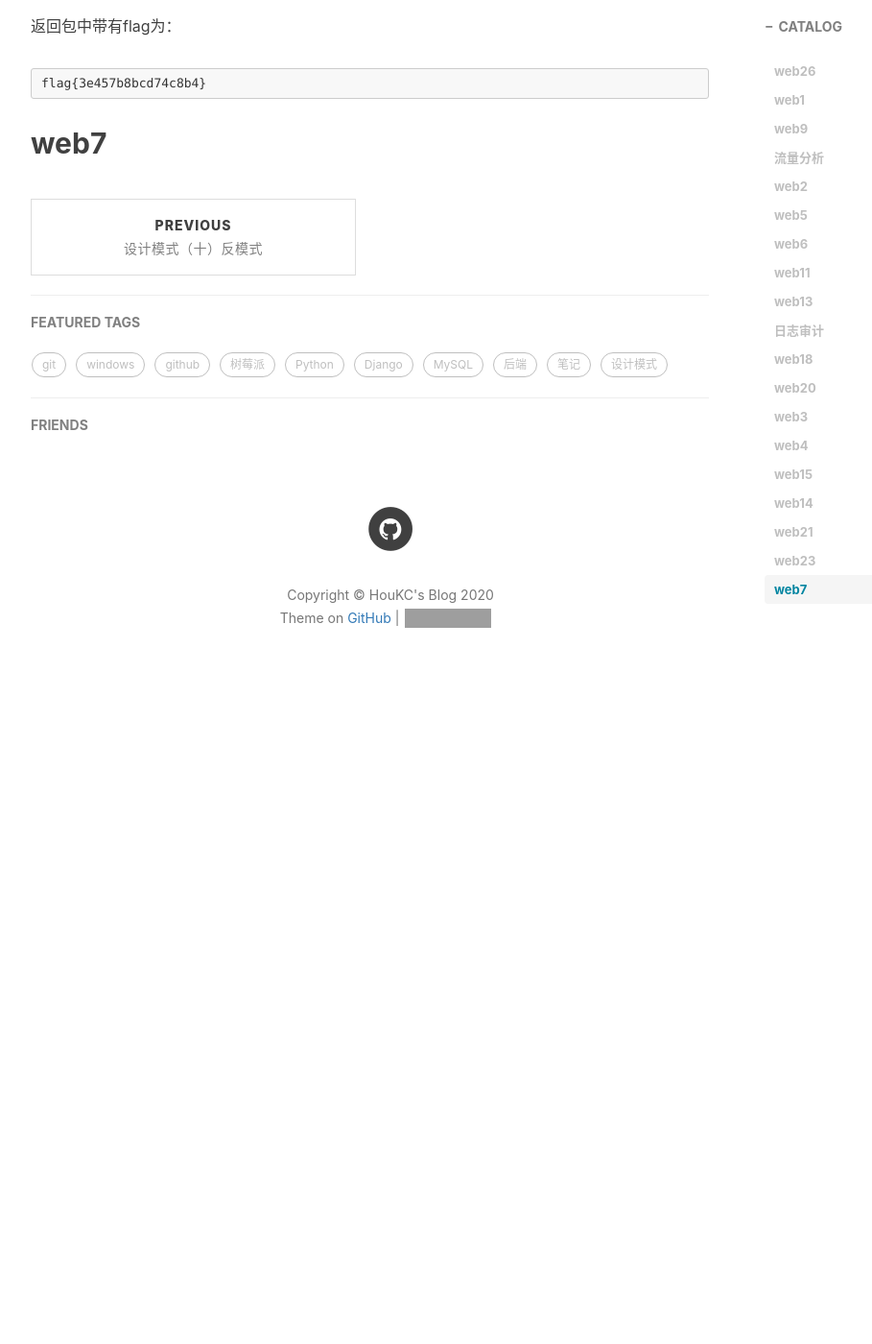
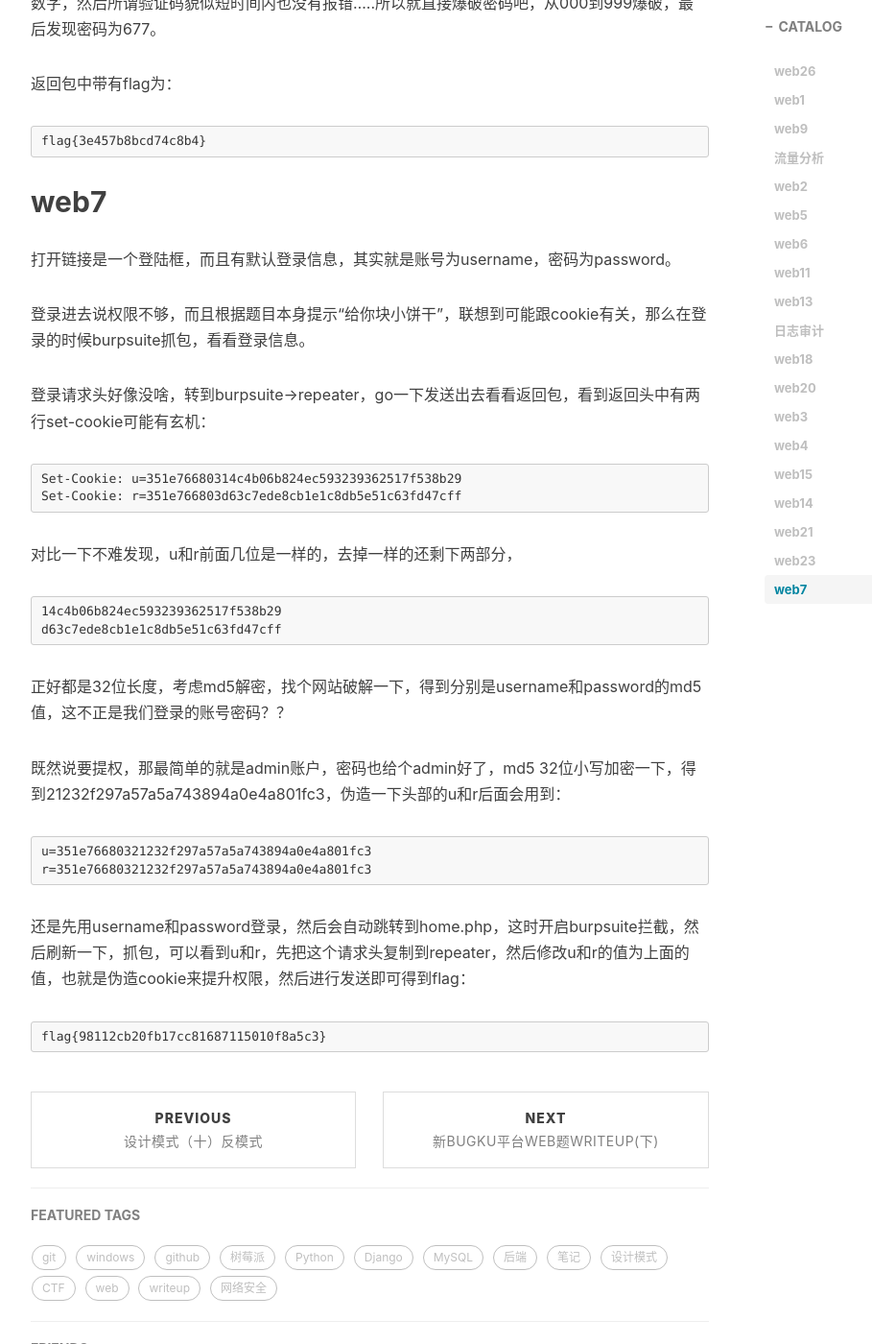
Before and after one commit to HouKC/houkc.github.io, a Jekyll site: the page built from _posts/2020-06-18-newBugKuWeb.md, in a window 1280 px wide and 1400 px high, scrolled down 12855 px. Shown: the whole window at 96% size, without its empty margins (233-1142 px from the left). Built offline with Jekyll 4.4.1, drawn with Linux system fonts in a browser that asks for light colours; nearby versions of some CDN libraries; comment, search, counter and statistics services are not loaded; before the commit the page ends 13603 px from its top, so only the background shows below that; some of the changed text lies outside the part shown; grey boxes are pictures that could not be loaded.

Commit message:
update newBugKuWeb.md and create newBugKuWeb2.md

````diff
--- a/_posts/2020-06-18-newBugKuWeb.md
+++ b/_posts/2020-06-18-newBugKuWeb.md
@@ -1,6 +1,6 @@
 ---
 layout:     post
-title:      新BugKu平台web题writeup
+title:      新BugKu平台web题writeup(上)
 subtitle:   新Bugku平台，又名newbugku，打靶CTF，CTF_论剑场。包含题目web26、web1、web9、流量分析、web2、web5、web6、web11、web13、日志审计、web18、web20、web3、web4、web15、web14、web21、web23、web7。
 date:       2020-06-18
 author:     HouKC
@@ -480,3 +480,28 @@ flag{3e457b8bcd74c8b4}
 ```
 
 ## web7
+打开链接是一个登陆框，而且有默认登录信息，其实就是账号为username，密码为password。
+
+登录进去说权限不够，而且根据题目本身提示“给你块小饼干”，联想到可能跟cookie有关，那么在登录的时候burpsuite抓包，看看登录信息。
+
+登录请求头好像没啥，转到burpsuite->repeater，go一下发送出去看看返回包，看到返回头中有两行set-cookie可能有玄机：
+```
+Set-Cookie: u=351e76680314c4b06b824ec593239362517f538b29
+Set-Cookie: r=351e766803d63c7ede8cb1e1c8db5e51c63fd47cff
+```
+对比一下不难发现，u和r前面几位是一样的，去掉一样的还剩下两部分，
+```
+14c4b06b824ec593239362517f538b29
+d63c7ede8cb1e1c8db5e51c63fd47cff
+```
+正好都是32位长度，考虑md5解密，找个网站破解一下，得到分别是username和password的md5值，这不正是我们登录的账号密码？？
+
+既然说要提权，那最简单的就是admin账户，密码也给个admin好了，md5 32位小写加密一下，得到21232f297a57a5a743894a0e4a801fc3，伪造一下头部的u和r后面会用到：
+```
+u=351e76680321232f297a57a5a743894a0e4a801fc3
+r=351e76680321232f297a57a5a743894a0e4a801fc3
+```
+还是先用username和password登录，然后会自动跳转到home.php，这时开启burpsuite拦截，然后刷新一下，抓包，可以看到u和r，先把这个请求头复制到repeater，然后修改u和r的值为上面的值，也就是伪造cookie来提升权限，然后进行发送即可得到flag：
+```
+flag{98112cb20fb17cc81687115010f8a5c3}
+```
--- /dev/null
+++ b/_posts/2020-06-30-newBugKuWeb2.md
@@ -0,0 +1,102 @@
+---
+layout:     post
+title:      新BugKu平台web题writeup(下)
+subtitle:   新Bugku平台，又名newbugku，打靶CTF，CTF_论剑场。包含题目web25、web8、web22、web27、web12、web24、web10、web19、web16。
+date:       2020-06-30
+author:     HouKC
+header-img: img/post-bg-coffee.jpeg
+catalog:    true
+tags:
+    - CTF
+    - web
+    - writeup
+    - 网络安全
+---
+
+## web25
+打开链接后看到有个下载的按钮，点击进去，点下载但没有反应，查看源码，源码中有个/2/ziidan.txt的链接，但是跳转过去是404，随便是了一下把/2删掉，直接跳转/ziidan.txt发现返回了下面这个东西：
+```
+asdhjk
+dakjhkjwq
+adkjhsdk
+fkdjknbv
+dkajshdlj
+hjsjnb
+sdalkj
+flagf
+sfksjhwqe
+dsalkjlkqjwe
+hsjnb
+```
+尝试这爆破一个一个输入到一开始那个链接的输入框中，但是都不行。
+
+接下来用御剑扫描了一下路径发现有shell.php和flag.php，打开shell.php是另一个输入框，于是也试着爆破一下，发现在hsjnb字符串输入之后，得到flag如下：
+```
+flag{ee90585a68b88bcd}
+```
+
+## web8
+## web22
+## web27
+## web12
+## web24
+## web10
+这道题主要涉及JWT，JWT分为三个部分，Header头部（字典字符串，包含JWT标志和加密算法）、Payload（字典字符串，包含一系列自己设置的键值对信息，以及创建时间和过期时间）、Signature（字典字符串，Header和Payload用点号连起来的字符串，然后用用户设置的秘钥进行sha256加密的字符串，可对秘钥先进行base64加密再sha256）。
+
+这里会用到一个在线网站可以进行修改，https://jwt.io 网站首页下拉一点有Encoded和Decoded。
+
+好了，回到题目，首先看到的是输入框，查看源码发现有串字符串：NNVTU23LGEZDG===，有等号所以进行base64解码，但是失败了，于是试下base32解码，得到kk:kk123，因此拿到前面输入框，username输入kk，password输入kk123。
+
+返回页面提示到要登录L3yx的账号，再加上有关JWT，所以burpsuite拦截看看：先用kk和kk123登录后，设置代理，然后刷新得到请求包，看到token字段类似下面这串
+```
+eyJ0eXAiOiJKV1QiLCJhbGciOiJIUzI1NiJ9.eyJpc3MiOiJMM3l4IiwiaWF0IjoxNTkzNDk4NzA5LCJleHAiOjE1OTM0OTg3MTQsImFjY291bnQiOiJrayJ9.iWe-quPG3tGMxGi7vx7UBYvrTVjbJYIy9RHfTB11fag
+```
+粘贴到上面提到的网站https://jwt.io 中的Encoded处，得到Decoded如下
+```
+HEADER:ALGORITHM & TOKEN TYPE
+{
+  "typ": "JWT",
+  "alg": "HS256"
+}
+PAYLOAD:DATA
+{
+  "iss": "L3yx",
+  "iat": 1593498709,
+  "exp": 1593498714,
+  "account": "kk"
+}
+VERIFY SIGNATURE
+HMACSHA256(
+  base64UrlEncode(header) + "." +
+  base64UrlEncode(payload),
+  # 这里要填秘钥
+)
+```
+把Payload中account字段的值kk改为L3yx，iat改小一点(如1593490000，比原来的小就行)，exp改大一点(如1593500000)。但问题在于下面有个秘钥，现在我们还不知道。
+
+想到前面返回的kk的日记里说到用了vim写网站主页崩了，但还在用
+```
+L3yx这家伙上次说vim一点都不好用，他写这个网站主页的时候还突然崩了，但他现在还不是在用，真香！
+他好像还在这网站写了什么秘密，我一定要登他账号上去看看!
+```
+尝试/index.php但不行，那直接访问/根目录，居然可以，
+```
+Index of /
+[ICO]	Name	Last modified	Size	Description
+[ ]	L3yx.php	2018-12-06 16:35 	1.1K
+[ ]	L3yx.php.swp	2018-12-07 07:32 	12K
+[DIR]	src/	2018-12-07 02:34 	-
+[ ]	user.php	2018-12-07 02:32 	1.6K
+Apache/2.4.10 (Debian) Server at 123.206.31.85 Port 3032
+```
+有L3yx.php.swp文件，下载下来用记事本打开，找到了里面存在一个
+```
+KEY = 'L3yx----++++----'
+```
+所以在上面JWT处填写秘钥处填上L3yx----++++----，然后保存编码后的JWT，替换掉拦截下来的token值，然后发送出去即可得到返回包，即flag为
+```
+flag{32ef489b73c4362ca6f28b7e7cf88368}
+```
+
+## web19
+## web16
````
